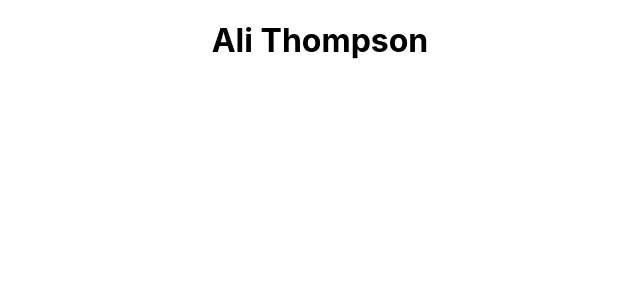
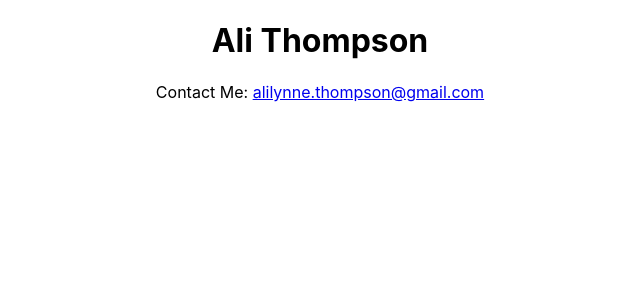
Before and after one commit to AliLynne/alilynne_old, a React (Create React App) app: page / in a window 1280 px wide. Shown: the top 300 px of the page, without its empty margins (320-960 px from the left). Built offline with nearby package versions, Linux system fonts and the light colour scheme.

Commit message:
added email address

```diff
--- a/src/App.js
+++ b/src/App.js
@@ -5,6 +5,7 @@ function App() {
   return (
     <div className="App">
       <h1>Ali Thompson</h1>
+      <p>Contact Me: <a href="mailto:alilynne.thompson@gmail.com">alilynne.thompson@gmail.com</a></p>
     </div>
   );
 }
```
Also changed, not shown: 9 other files (tests, documents, lock files or other folders).
